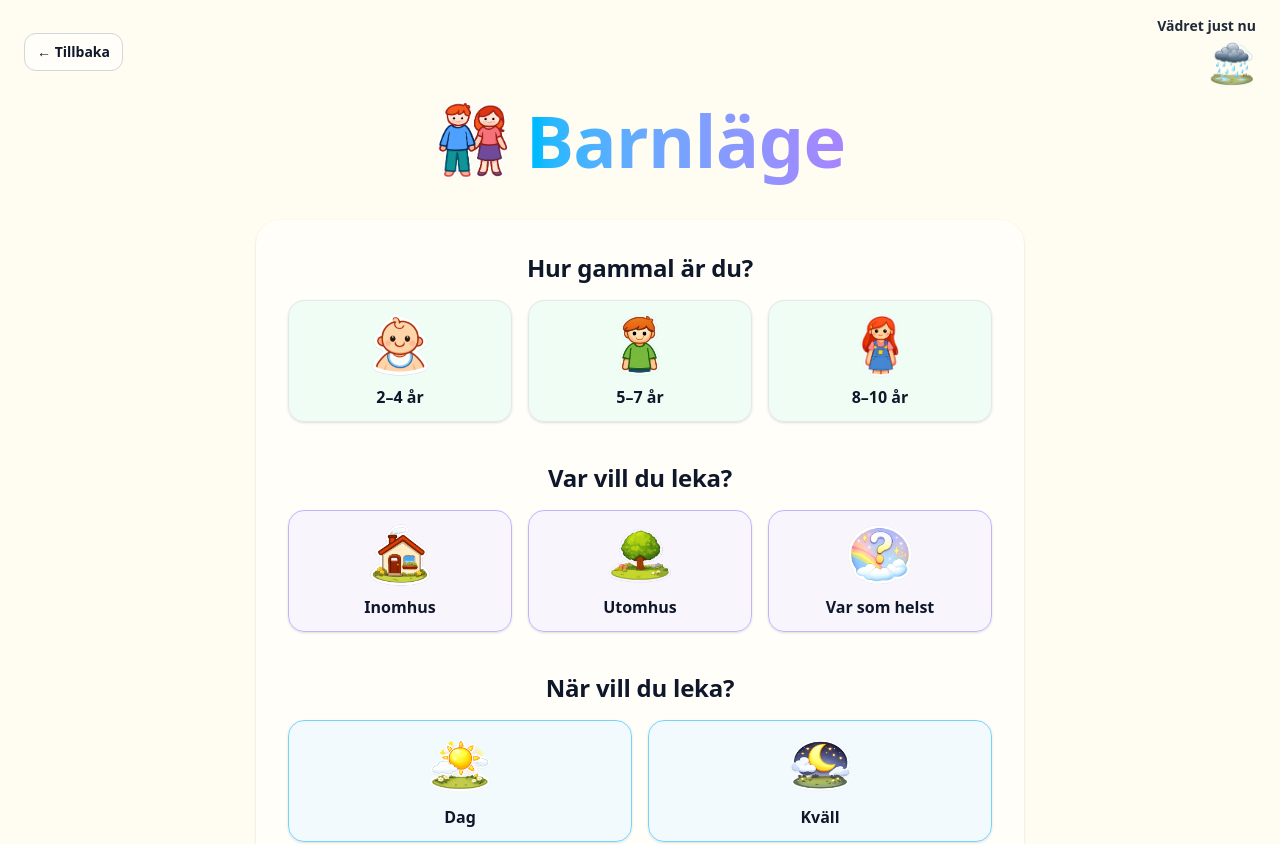
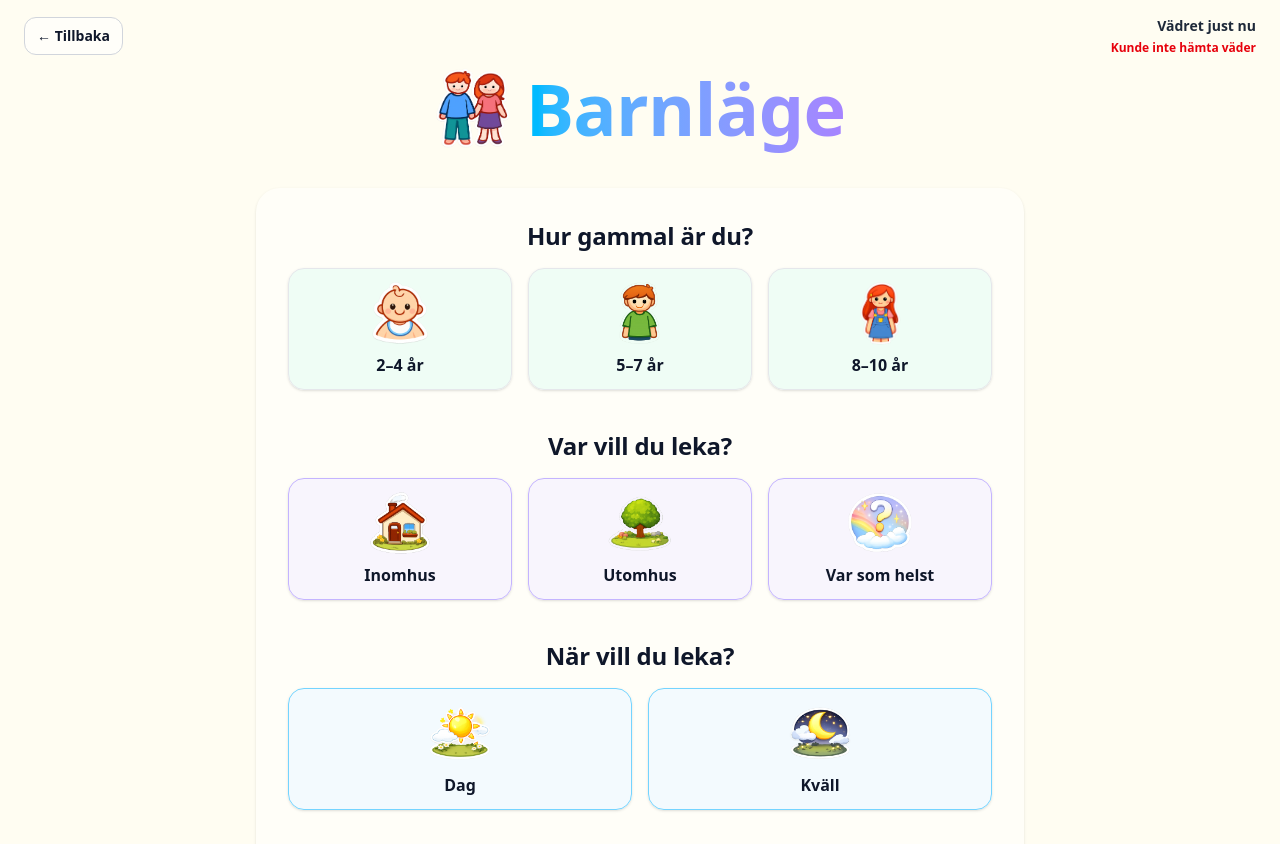
Before and after one commit to axandranathalie/Kids-app, a React (Vite) app: page /kids in a window 1280 px wide. Shown: the top 844 px of the page. Built offline with nearby package versions, Linux system fonts and the light colour scheme; no server answers.

Commit message:
feat: show live weather in kids header

```diff
--- /dev/null
+++ b/src/hook/useWeather.ts
@@ -0,0 +1,51 @@
+import { useEffect, useMemo, useState } from "react";
+import { fetchWeatherSummary, type WeatherSummary } from "../lib/weatherApi";
+
+type State =
+  | { status: "idle" | "loading"; data: null; error: null }
+  | { status: "success"; data: WeatherSummary; error: null }
+  | { status: "error"; data: null; error: string };
+
+export function useWeather(coords: { lat: number; lon: number } | null) {
+  const [state, setState] = useState<State>({
+    status: "idle",
+    data: null,
+    error: null,
+  });
+
+  // Memoized "request key" so we only refetch when the location meaningfully changes.
+  // (toFixed prevents tiny float diffs from triggering unnecessary requests.)
+  const key = useMemo(() => {
+    if (!coords) return null;
+    return `${coords.lat.toFixed(4)}:${coords.lon.toFixed(4)}`;
+  }, [coords]);
+
+  useEffect(() => {
+    if (!coords || !key) return;
+
+    // Prevent setting state after unmount or after coords change mid-request.
+    let cancelled = false;
+
+    (async () => {
+      try {
+        setState({ status: "loading", data: null, error: null });
+        const data = await fetchWeatherSummary(coords);
+        if (cancelled) return;
+        setState({ status: "success", data, error: null });
+      } catch (e) {
+        if (cancelled) return;
+        setState({
+          status: "error",
+          data: null,
+          error: e instanceof Error ? e.message : "Unknown error",
+        });
+      }
+    })();
+
+    return () => {
+      cancelled = true;
+    };
+  }, [coords, key]);
+
+  return state;
+}
--- /dev/null
+++ b/src/lib/parentSettingsStorage.ts
@@ -0,0 +1,43 @@
+export type ParentLocation = {
+  city: string;
+  lat: number;
+  lon: number;
+};
+
+const LOCATION_KEY = "kidsapp_parent_location";
+
+// Default fallback until the parent picks a location (or if localStorage is invalid).
+// Default = Stockholm
+const DEFAULT_LOCATION: ParentLocation = {
+  city: "Stockholm",
+  lat: 59.3293,
+  lon: 18.0686,
+};
+
+export function readParentLocation(): ParentLocation {
+  try {
+    const raw = localStorage.getItem(LOCATION_KEY);
+    if (!raw) return DEFAULT_LOCATION;
+
+    const parsed: unknown = JSON.parse(raw);
+    if (!parsed || typeof parsed !== "object") return DEFAULT_LOCATION;
+
+    const obj = parsed as Partial<ParentLocation>;
+
+    if (
+      typeof obj.city === "string" &&
+      typeof obj.lat === "number" &&
+      typeof obj.lon === "number"
+    ) {
+      return { city: obj.city, lat: obj.lat, lon: obj.lon };
+    }
+
+    return DEFAULT_LOCATION;
+  } catch {
+    return DEFAULT_LOCATION;
+  }
+}
+
+export function writeParentLocation(next: ParentLocation) {
+  localStorage.setItem(LOCATION_KEY, JSON.stringify(next));
+}
--- /dev/null
+++ b/src/lib/weatherApi.ts
@@ -0,0 +1,73 @@
+// Small Open-Meteo client for outdoor weather.
+
+export type WeatherSummary = {
+  temperatureC: number;
+  windSpeedMps: number;
+  isDay: boolean;
+  weatherCode: number;
+  outdoorHint: "good" | "bad";
+};
+
+type OpenMeteoCurrent = {
+  temperature_2m: number;
+  wind_speed_10m: number;
+  is_day: number;
+  weather_code: number;
+};
+
+type OpenMeteoResponse = {
+  current?: OpenMeteoCurrent;
+};
+
+function toOutdoorHint(c: OpenMeteoCurrent): "good" | "bad" {
+  const code = c.weather_code;
+  const wind = c.wind_speed_10m;
+
+  const badCodes = new Set<number>([
+    51, 53, 55, 56, 57, // drizzle
+    61, 63, 65, 66, 67, // rain / freezing rain
+    71, 73, 75, 77,     // snow / snow grains
+    80, 81, 82,         // rain showers
+    85, 86,             // snow showers
+    95, 96, 99,         // thunderstorms
+  ]);
+
+  if (badCodes.has(code)) return "bad";
+  if (wind >= 10) return "bad";
+  return "good";
+}
+
+export async function fetchWeatherSummary(opts: {
+  lat: number;
+  lon: number;
+}): Promise<WeatherSummary> {
+  const { lat, lon } = opts;
+
+  const url =
+    "https://api.open-meteo.com/v1/forecast" +
+    `?latitude=${encodeURIComponent(lat)}` +
+    `&longitude=${encodeURIComponent(lon)}` +
+    "&current=temperature_2m,wind_speed_10m,is_day,weather_code" +
+    "&timezone=auto";
+
+  const res = await fetch(url);
+  if (!res.ok) {
+    throw new Error(`Weather request failed: ${res.status}`);
+  }
+
+  const data = (await res.json()) as OpenMeteoResponse;
+
+    if (!data.current) {
+    throw new Error("Weather response missing 'current' field.");
+  }
+
+
+  const current = data.current;
+  return {
+    temperatureC: current.temperature_2m,
+    windSpeedMps: current.wind_speed_10m,
+    isDay: current.is_day === 1,
+    weatherCode: current.weather_code,
+    outdoorHint: toOutdoorHint(current),
+  };
+}
--- /dev/null
+++ b/src/lib/weatherIcon.ts
@@ -0,0 +1,32 @@
+import type { WeatherSummary } from "./weatherApi";
+
+export type WeatherIconKey = "sun" | "cloudy" | "rain" | "snow";
+
+export function pickWeatherIconKey(w: WeatherSummary): WeatherIconKey {
+  const code = w.weatherCode;
+
+  // Open-Meteo weather codes (förenklad)
+  // 0 = clear
+  if (code === 0) return "sun";
+
+  // Mostly clear / partly cloudy / overcast
+  if ([1, 2, 3].includes(code)) return "cloudy";
+
+  // Fog
+  if ([45, 48].includes(code)) return "cloudy";
+
+  // Drizzle / rain / showers / freezing rain / thunderstorms
+  if (
+    [51, 53, 55, 56, 57, 61, 63, 65, 66, 67, 80, 81, 82, 95, 96, 99].includes(
+      code
+    )
+  ) {
+    return "rain";
+  }
+
+  // Snow / snow grains / snow showers
+  if ([71, 73, 75, 77, 85, 86].includes(code)) return "snow";
+
+  // fallback
+  return "cloudy";
+}
--- a/src/views/KidsView.tsx
+++ b/src/views/KidsView.tsx
@@ -5,11 +5,11 @@ import { OptionCard } from "../components/ui/OptionCard";
 import { AppLayout } from "../components/layout/AppLayout";
 import { allActivities } from "../data/activities";
 import { filterActivities, type KidsFilters } from "../lib/filterActivities";
+import { useWeather } from "../hook/useWeather";
+import { readParentLocation } from "../lib/parentSettingsStorage";
 
 // Icons
 import kidsIcon from "../assets/icons/kids.png";
-import rainIcon from "../assets/icons/rain.png"; // Placeholder until Weather API is implemented
-
 import age2_4 from "../assets/icons/kid2-4.png";
 import age5_7 from "../assets/icons/kid5-7.png";
 import age8_10 from "../assets/icons/kid8-10.png";
@@ -19,6 +19,13 @@ import anywhere from "../assets/icons/anywhere.png";
 import dayIcon from "../assets/icons/day.png";
 import eveningIcon from "../assets/icons/evening.png";
 import confettiIcon from "../assets/icons/confetti2.png";
+
+import sunIcon from "../assets/icons/sun.png";
+import cloudyIcon from "../assets/icons/cloudy.png";
+import rainIcon from "../assets/icons/rain.png";
+import snowyIcon from "../assets/icons/snowy.png";
+
+import { pickWeatherIconKey } from "../lib/weatherIcon";
 
 const defaultFilters: KidsFilters = {
   age: null,
@@ -32,6 +39,18 @@ export function KidsView() {
 
   // Enable CTA only when all filters are selected.
   const canSubmit = Boolean(filters.age && filters.where && filters.when);
+
+  // Read parent-selected location from localStorage (falls back to DEFAULT_LOCATION).
+  const parentLocation = useMemo(() => readParentLocation(), []);
+
+  const weatherCoords = useMemo(
+    () => ({ lat: parentLocation.lat, lon: parentLocation.lon }),
+    [parentLocation.lat, parentLocation.lon]
+  );
+
+  // Fetch current weather for the parent's location.
+  const weather = useWeather(weatherCoords);
+  const weatherSuccess = weather.status === "success" ? weather.data : null;
 
   // Keep the filtered list in sync with current filter state.
   const filteredActivities = useMemo(() => {
@@ -72,11 +91,38 @@ export function KidsView() {
             <div className="text-sm font-semibold text-gray-800">
               Vädret just nu
             </div>
-            <img
-              src={rainIcon}
-              alt=""
-              className="ml-auto mt-1 h-10 w-10 sm:h-12 sm:w-12"
-            />
+
+            {weather.status === "loading" || weather.status === "idle" ? (
+              <div className="mt-1 text-xs font-semibold text-gray-600">
+                Laddar…
+              </div>
+            ) : weather.status === "error" ? (
+              <div className="mt-1 text-xs font-semibold text-red-600">
+                Kunde inte hämta väder
+              </div>
+            ) : weatherSuccess ? (
+              <div className="mt-1 flex flex-col items-end gap-2">
+                <div className="text-xs font-semibold text-gray-700">
+                  {parentLocation.city}:{" "}
+                  {Math.round(weatherSuccess.temperatureC)}°C
+                </div>
+
+                {(() => {
+                  const key = pickWeatherIconKey(weatherSuccess);
+
+                  const iconSrc =
+                    key === "sun"
+                      ? sunIcon
+                      : key === "rain"
+                      ? rainIcon
+                      : key === "snow"
+                      ? snowyIcon
+                      : cloudyIcon;
+
+                  return <img src={iconSrc} alt="" className="h-17 w-17" />;
+                })()}
+              </div>
+            ) : null}
           </div>
 
           <div className="col-span-2 flex justify-center sm:col-span-1 sm:col-start-2">
```
